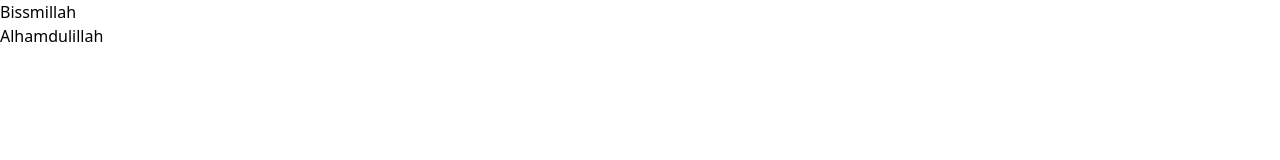
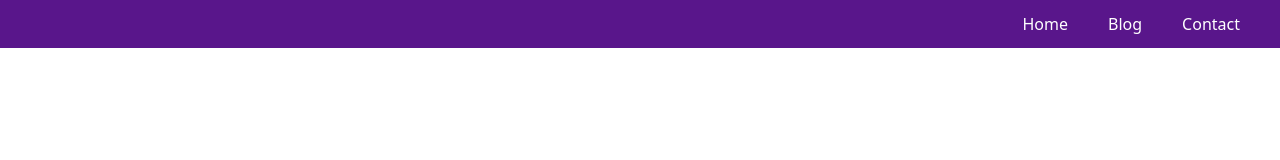
Before and after one commit to Lifon/tailwind, a website: page index.html in a window 1280 px wide. Drawn offline with nearby package versions, Linux system fonts and the light colour scheme.

Commit message:
Added flex

```diff
--- a/index.html
+++ b/index.html
@@ -8,8 +8,13 @@
     <script src="https://cdn.jsdelivr.net/npm/@tailwindcss/browser@4"></script>
 </head>
 <body>
-    <h1 class=""> Bissmillah </h1>
-    <h2>Alhamdulillah</h2>
+    <nav>
+        <ul class="flex bg-purple-900 text-white space-x-10 py-3 justify-end px-10 ">
+            <li> Home</li>
+            <li> Blog</li>
+            <li>Contact</li>
+        </ul>
+    </nav>
 
 </body>
 </html>
--- /dev/null
+++ b/postcss.config.js
@@ -0,0 +1,5 @@
+export default {
+    plugins: {
+      "@tailwindcss/postcss": {},
+    }
+  }
```
Also changed, not shown: package.json (+6 -1 lines), tailwind.config.js (added), 1 other file.
